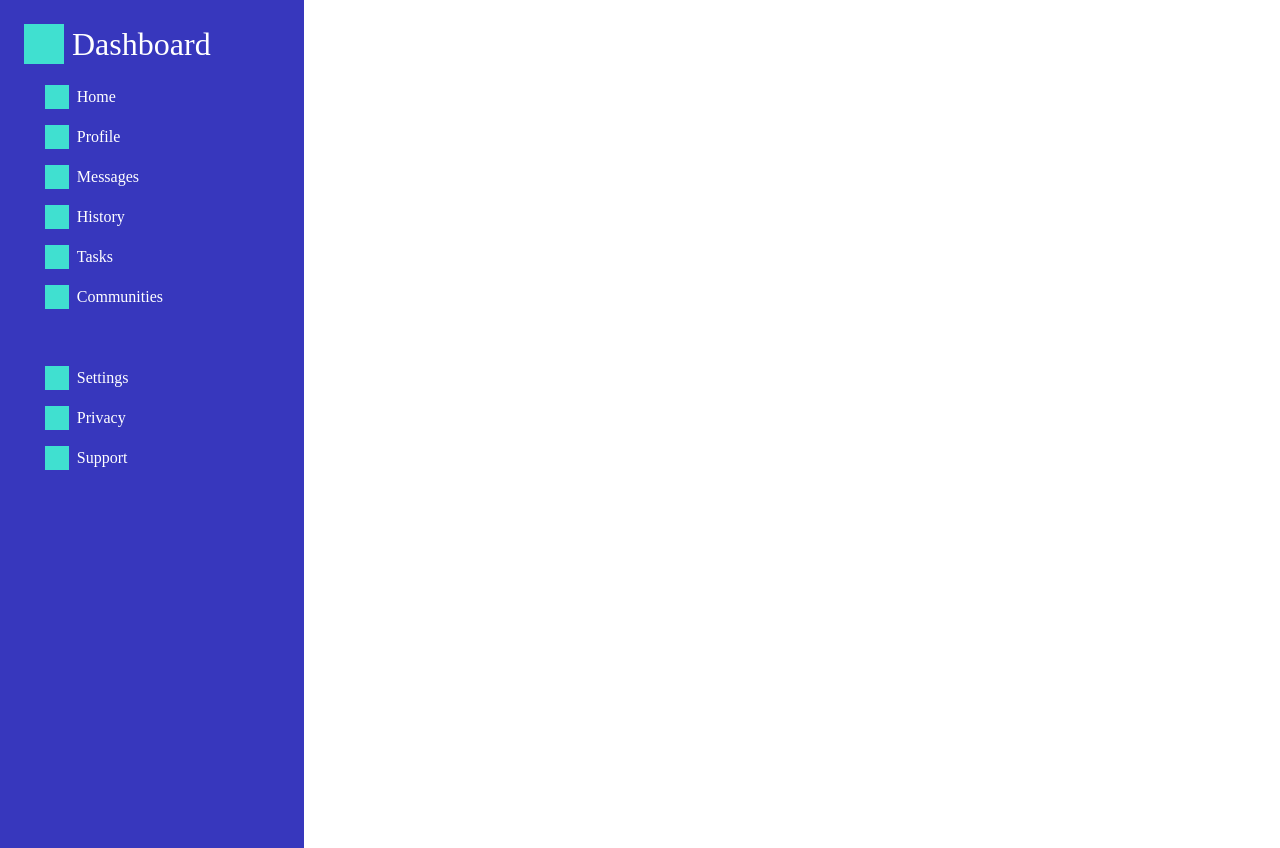
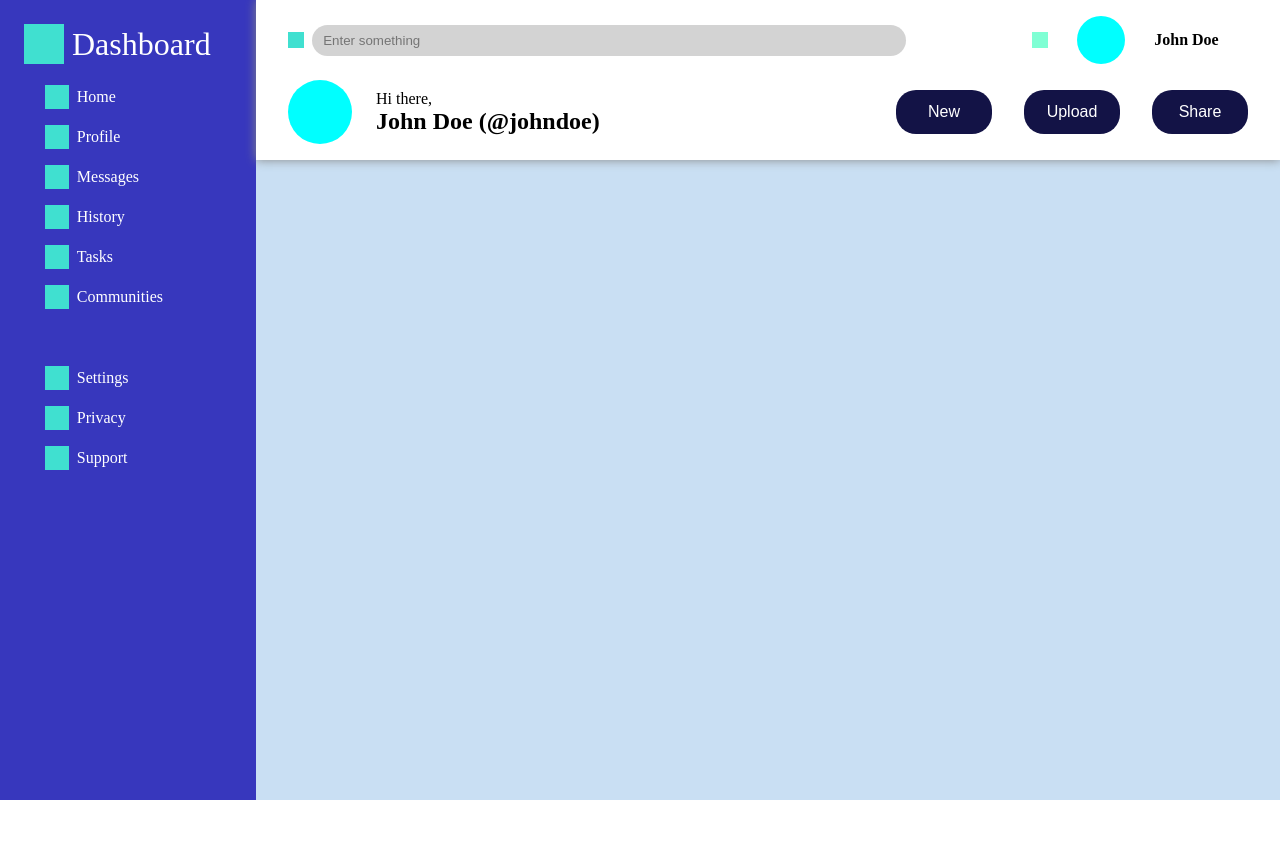
Before and after one commit to ShanHng/odin-admin-dashboard, a plain HTML site: page index.html in a window 1280 px wide. After the commit the page ends 800 px from the top, so only its background shows below. Drawn offline with Linux system fonts and the light colour scheme.

Commit message:
Add content and layout for header

```diff
--- a/index.html
+++ b/index.html
@@ -28,25 +28,39 @@
       </ul>
     </div>
 
-    <div class="main-container">
     <div class="header">
       <div class="upper-header">
-          <div class="search-bar"></div>
-
-          <div class="user-profile"></div>
+        <div class="search-bar">
+          <span class="search-icon"></span>
+          <input type="text" class="search-key" placeholder="Enter something" />
+        </div>
+        <div class="user-profile">
+          <span class="notification-icon"></span>
+          <span class="user-avatar"></span>
+          John Doe
+        </div>
       </div>
 
       <div class="lower-header">
-          <div class="user-welcome"></div>
-          <ul class="actions"></ul>
+        <div class="user-welcome">
+          <span class="user-avatar-large"></span>
+          <div class="user-welcome-text">
+            <div class="greeting">Hi there,</div>
+            <div class="username-display-large">John Doe (@johndoe)</div>
+          </div>
+        </div>
+        <ul class="action-list">
+          <li><button class="action">New</button></li>
+          <li><button class="action">Upload</button></li>
+          <li><button class="action">Share</button></li>
+        </ul>
       </div>
     </div>
 
-      <div class="content">
+    <div class="main-content">
       <div class="projects"></div>
       <div class="announcements"></div>
       <div class="trending"></div>
     </div>
-    </div>
   </body>
 </html>
--- a/styles.css
+++ b/styles.css
@@ -3,8 +3,16 @@
   margin: 0;
 }
 
+body {
+  display: grid;
+  grid-template: 1fr repeat(4, 1fr) / 1fr repeat(4, 1fr);
+  height: 100vh;
+}
+
 :root {
+  --blue-0: rgb(19, 19, 70);
   --blue-1: rgb(55, 55, 189);
+  --blue-2: rgb(201, 223, 243);
 }
 
 .logo-placeholder {
@@ -23,10 +31,10 @@
 
 .sidebar {
     background-color: var(--blue-1);
-    height: 100vh;
-    width: 20vw;
     color: white;
     padding: 1.5rem;
+    grid-column: 1;
+    grid-row: span 5
 }
 
 .logo {
@@ -49,3 +57,117 @@
     align-items: center;
     margin: 1rem;
 }
+
+.header {
+  padding: 1rem 2rem 0 2rem;
+  grid-column: 2 / span 4;
+  display: grid;
+  grid-template-rows: repeat(3, 1fr);
+  align-items: center;
+  box-shadow: 0 0 10px #888888;
+  position: relative;
+  z-index: 2;
+}
+
+.upper-header {
+  grid-row: 1;
+  display: flex;
+  justify-content: space-around;
+  gap: 10%;
+}
+
+input[class="search-key"] {
+  border-radius: 16px;
+  border: none;
+  outline: none;
+  padding: 0.5rem 0.7rem;
+  background-color: lightgrey;
+  width: 100%;
+}
+
+.search-icon {
+  display: inline-block;
+  padding: 8px;
+  background-color: turquoise;
+  margin-right: 0.5rem;
+}
+
+.search-bar {
+  display: flex;
+  align-items: center;
+  width: 40%;
+  flex-grow: 2;
+}
+
+.user-profile {
+  flex-grow: 1;
+  display: flex;
+  align-items: center;
+  justify-content: space-evenly;
+  font-weight: bold;
+}
+
+.notification-icon {
+  display: inline-block;
+  padding: 8px;
+  background-color: aquamarine;
+}
+
+.user-avatar {
+  display: inline-block;
+  padding: 24px;
+
+  background-color: aqua;
+  border-radius: 50px;
+}
+
+.lower-header {
+  grid-row: 2 / span 2;
+  display: flex;
+  justify-content: space-between;
+}
+
+.main-content {
+  background-color: var(--blue-2);
+  grid-column: 2 / span 4;
+  grid-row: 2 / span 4;
+}
+
+.action-list {
+  list-style-type: none;
+  display: flex;
+  gap: 2rem;
+  align-items: center;
+}
+
+.action {
+  background-color: var(--blue-0);
+  color: white;
+  font-size: 1rem;
+  padding: 0.8rem;
+  border-radius: 20px;
+  border: none;
+  width: 6rem;
+}
+
+.action:hover {
+  opacity: 0.5;
+}
+
+.user-avatar-large {
+  display: inline-block;
+  padding: 32px;
+  background-color: aqua;
+  border-radius: 72px;
+}
+
+.user-welcome {
+  display: flex;
+  align-items: center;
+  gap: 1.5rem;
+}
+
+.username-display-large {
+  font-weight: bold;
+  font-size: 1.5rem;
+}
```
Lines whose indentation alone changed are shown as unchanged.
